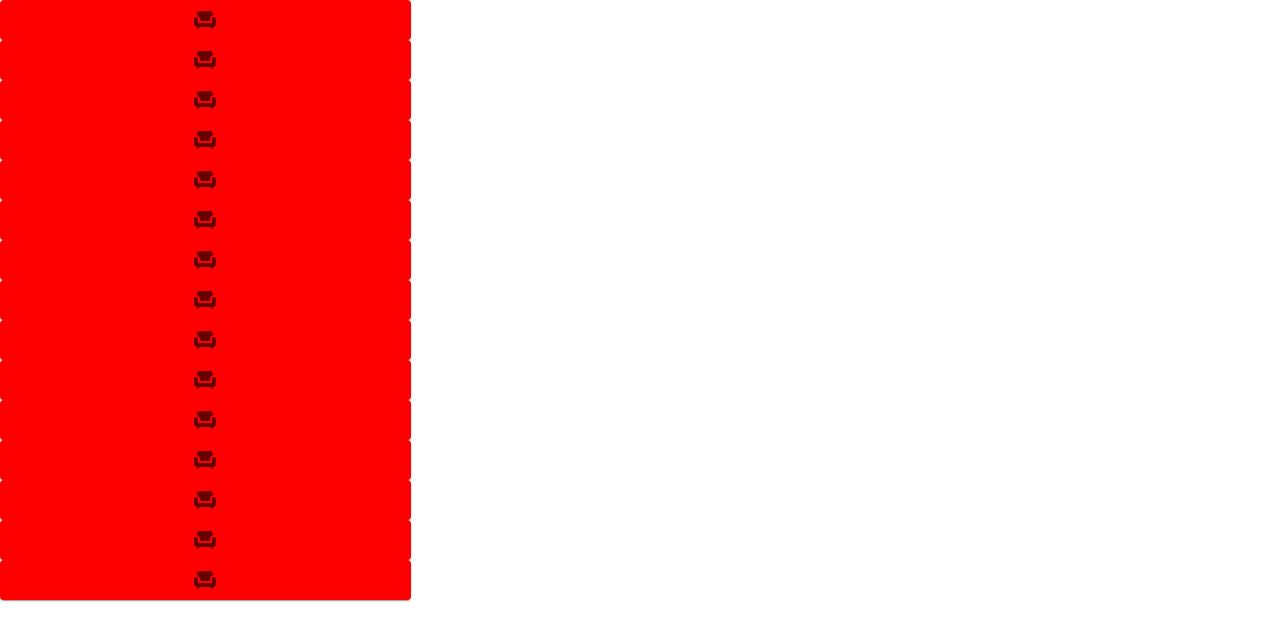
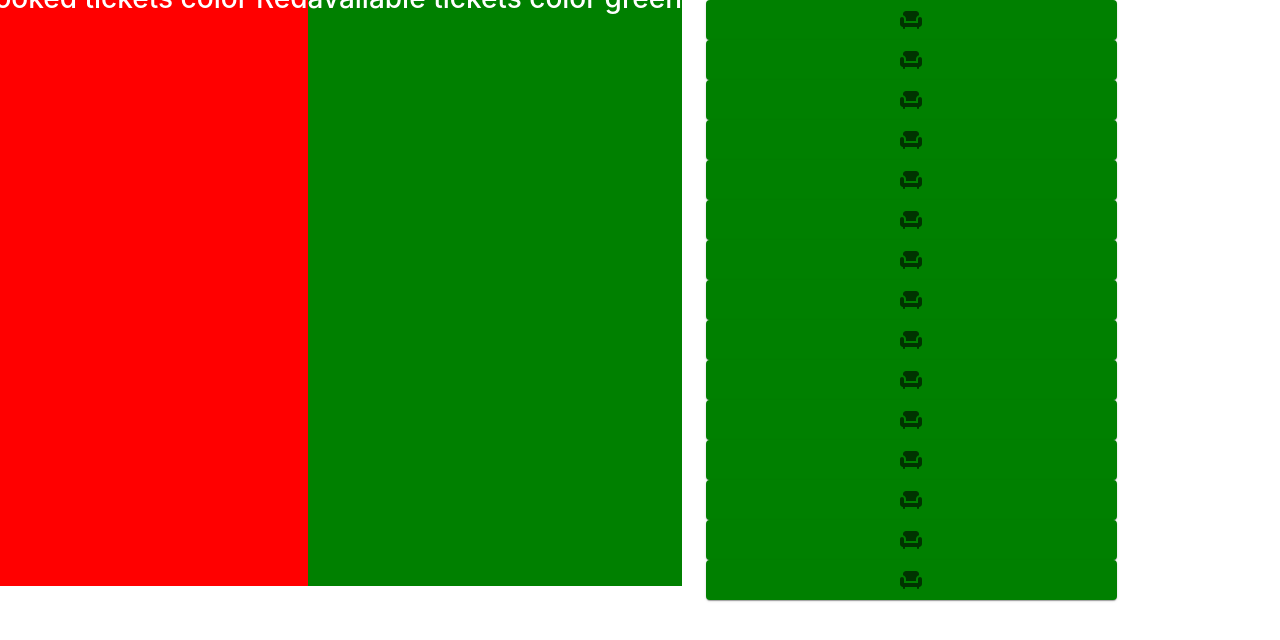
Before and after one commit to Ramling855/react-r42wtu, a React (Create React App) app: page /Theatre in a window 1280 px wide. Shown: the top 640 px of the page. Built offline with nearby package versions, Linux system fonts and the light colour scheme.

Commit message:
3 files modified

```diff
--- a/src/Show.jsx
+++ b/src/Show.jsx
@@ -1,6 +1,6 @@
 import React,{useEffect} from "react";
 import "./style.css";
-import{pay} from './seatSlice';
+import {put,add} from './seatSlice';
 import {useSelector,useDispatch}from 'react-redux'
 import Timerj from'./Timer';
 import{ Link} from 'react-router-dom'
@@ -10,13 +10,10 @@ import{ Link} from 'react-router-dom'
 export default function Show() {
   const dispatch=useDispatch();
 
-useEffect(()=>{
 
-
-})
 const Payment=(all)=>{
- dispatch(pay(all.seatNo))
-
+  // dispatch(put(all))
+dispatch(put(all.seatNo))
 }
 
 
--- a/src/Theatre.jsx
+++ b/src/Theatre.jsx
@@ -1,4 +1,4 @@
-import {useState} from 'react';
+import {useState,useEffect} from 'react';
 import * as React from 'react';
 
 import { styled } from '@mui/material/styles';
@@ -21,17 +21,21 @@ const Item = styled(Paper)(({ theme }) => ({
 
 
 function FormRow() {
-  const colorchange=useSelector((state)=>state.sea.All)
-const [col,setCol]=useState([colorchange]);
-console.log(colorchange)
+  const co=useSelector((state)=>state.sea.seat)
+const [col,setCol]=useState([0]);
+
   const dispatch=useDispatch();
 
   const navigate=useNavigate()
 const detail=(data)=>{
+  if(col===data.seatNo){}
+else{dispatch(add(data))
+navigate('/show')}
+}
+useEffect(()=>{
+setCol(co)
+},[])
 
-dispatch(add(data))
-navigate('/show')
-}
 const color=(ele)=>{
 
 // setCol('green')
@@ -40,19 +44,31 @@ const color=(ele)=>{
 
   return (
     <React.Fragment>
+      <h1 style={{backgroundColor:'red',color:'white'}}>Booked tickets color Red </h1>
+      <h1 style={{backgroundColor:'green',color:'white'}}>available tickets color green </h1>
      <Grid
       onClick={()=>color()} item xs={4}
        >
-      {seatDetail.map((ele,i)=>{
-      const colors=col.includes(ele.seatNo)?'green':'red';
+      {
+     seatDetail.map((ele,i)=>{
+      var colors=col.includes(ele.seatNo)?'red':'green';
+if(colors=='red'){  return <div>
 
-       return <div>
-
-        <Item key={i} style={{backgroundColor:colors}}
-         onClick={()=>detail(ele)}>{ele.img}</Item>
+  <Item key={i} style={{backgroundColor:colors}}
+ >{ele.img}</Item>
 
 
-      </div>})}
+</div>}else{  return <div>
+
+      <Item key={i} style={{backgroundColor:colors}}
+     onClick={()=>detail(ele)}>{ele.img}</Item>
+
+
+    </div>}
+
+      })
+
+      }
       </Grid>
     </React.Fragment>
   );
--- a/src/seatSlice.js
+++ b/src/seatSlice.js
@@ -1,30 +1,23 @@
-import { createSlice } from '@reduxjs/toolkit'
+import { createSlice } from '@reduxjs/toolkit';
 
 const initialState = {
-  data:[],
-  // seat: 0,
-  All:[],
-
-}
+  data: [],
+  seat: [],
+  // all:[],
+};
 
 export const seatSlice = createSlice({
   name: 'seat',
   initialState,
   reducers: {
-    add:(state,action)=>{
- state.data.push(action.payload);
+    add: (state, action) => {
+      state.data.push(action.payload);
+    },
+      put: (state, action) => {
+    state.seat.push(action.payload)
+  },}
+});
 
-    },
-    pay:(state,action)=>{
-      state.All.push(action.paylad)
-    }
-  },
-  color:()=>{
+export const { add, pay, put } = seatSlice.actions;
 
-  }
-})
-
-
-export const {add,pay } = seatSlice.actions
-
-export default seatSlice.reducer
+export default seatSlice.reducer;
```
